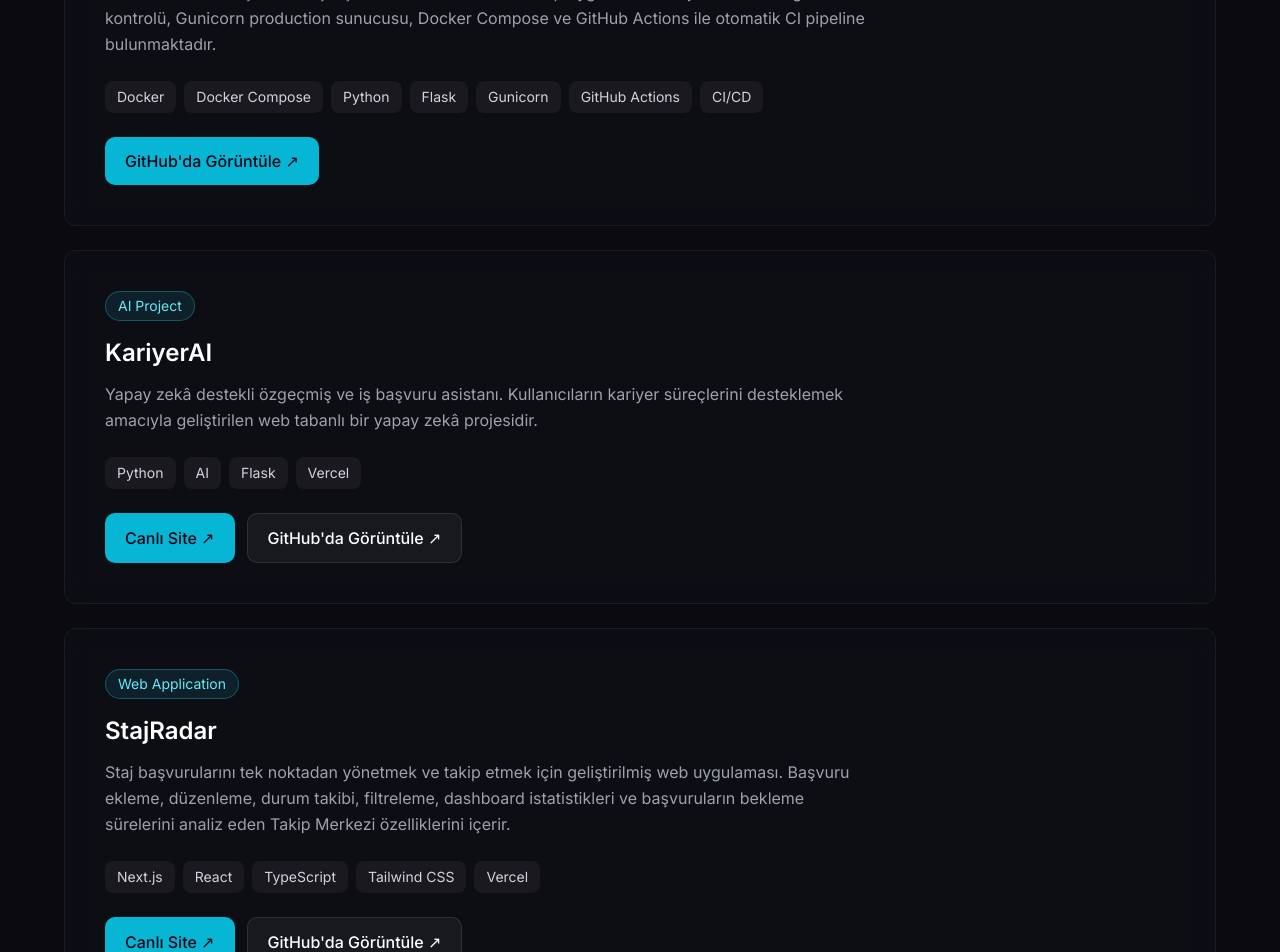
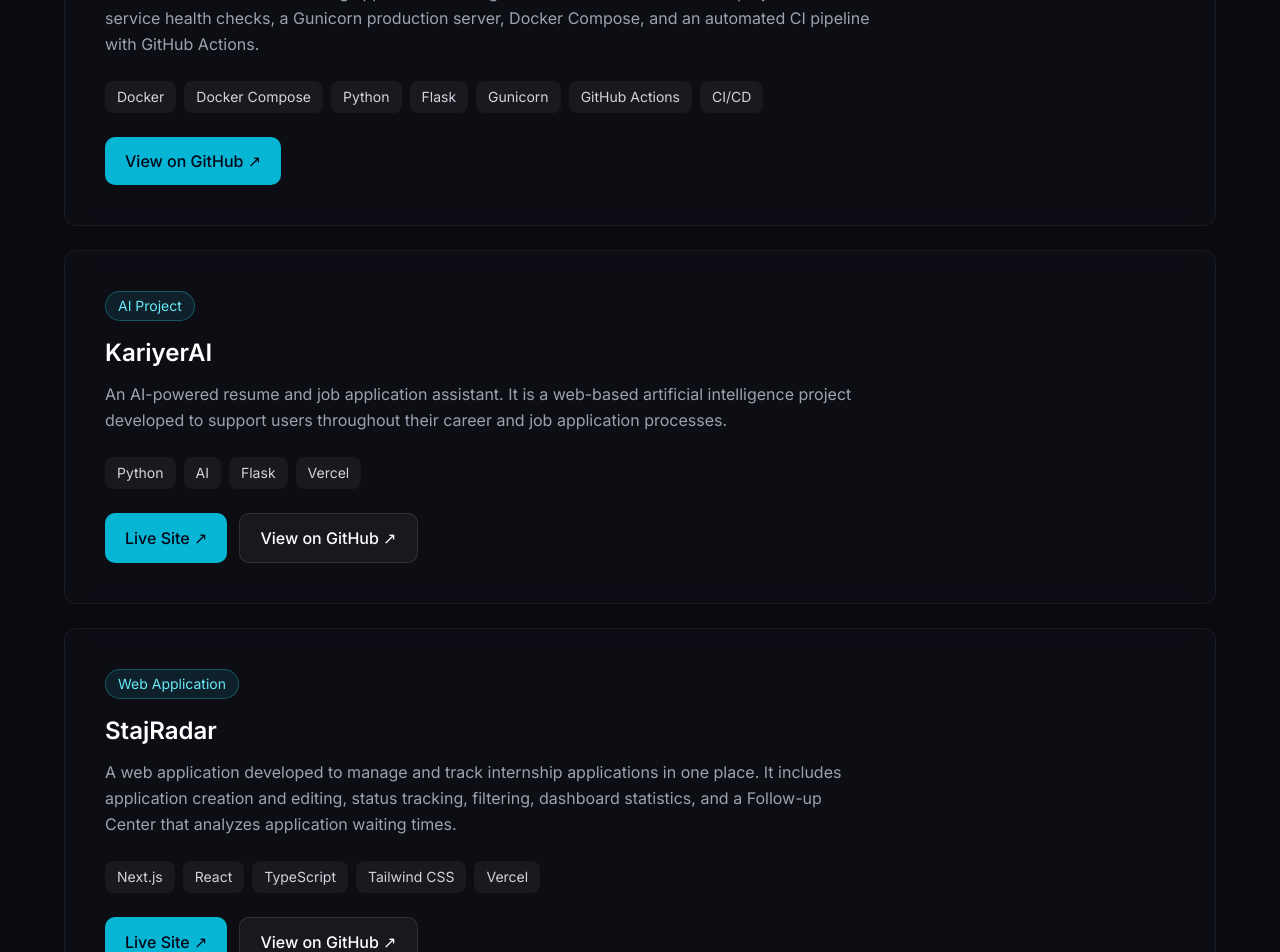
Before and after one commit to muhammeduveysarik/muhammed-uveys-arik-portfolio, a Next.js app: page / in a window 1280 px wide. Shown: the part 2780-3732 px from the top of the page. Built offline with nearby package versions, Linux system fonts and the light colour scheme; no server answers.

Commit message:
Update projects.tsx

```diff
--- a/app/components/projects.tsx
+++ b/app/components/projects.tsx
@@ -1,21 +1,93 @@
-import SectionWrapper from "./section-wrapper"
+'use client'
+
+import { useEffect, useState } from 'react'
+import SectionWrapper from './section-wrapper'
+
+type Language = 'en' | 'tr'
+
+const content = {
+  en: {
+    heading: 'Projects',
+
+    devopsType: 'DevOps Project',
+    devopsDescription:
+      'A Flask-based status monitoring application running inside a Docker container. The project includes service health checks, a Gunicorn production server, Docker Compose, and an automated CI pipeline with GitHub Actions.',
+
+    kariyerType: 'AI Project',
+    kariyerDescription:
+      'An AI-powered resume and job application assistant. It is a web-based artificial intelligence project developed to support users throughout their career and job application processes.',
+
+    stajType: 'Web Application',
+    stajDescription:
+      'A web application developed to manage and track internship applications in one place. It includes application creation and editing, status tracking, filtering, dashboard statistics, and a Follow-up Center that analyzes application waiting times.',
+
+    liveSite: 'Live Site ↗',
+    github: 'View on GitHub ↗',
+  },
+
+  tr: {
+    heading: 'Projeler',
+
+    devopsType: 'DevOps Projesi',
+    devopsDescription:
+      'Docker container içerisinde çalışan Flask tabanlı durum takip uygulaması. Projede servis sağlık kontrolü, Gunicorn production sunucusu, Docker Compose ve GitHub Actions ile otomatik CI pipeline bulunmaktadır.',
+
+    kariyerType: 'Yapay Zekâ Projesi',
+    kariyerDescription:
+      'Yapay zekâ destekli özgeçmiş ve iş başvuru asistanı. Kullanıcıların kariyer süreçlerini desteklemek amacıyla geliştirilen web tabanlı bir yapay zekâ projesidir.',
+
+    stajType: 'Web Uygulaması',
+    stajDescription:
+      'Staj başvurularını tek noktadan yönetmek ve takip etmek için geliştirilmiş web uygulaması. Başvuru ekleme, düzenleme, durum takibi, filtreleme, dashboard istatistikleri ve başvuruların bekleme sürelerini analiz eden Takip Merkezi özelliklerini içerir.',
+
+    liveSite: 'Canlı Site ↗',
+    github: "GitHub'da Görüntüle ↗",
+  },
+}
 
 export default function Projects() {
+  const [language, setLanguage] = useState<Language>('en')
+
+  useEffect(() => {
+    const savedLanguage = localStorage.getItem('language')
+
+    if (savedLanguage === 'en' || savedLanguage === 'tr') {
+      setLanguage(savedLanguage)
+    }
+
+    const handleLanguageChange = (event: Event) => {
+      const customEvent = event as CustomEvent<Language>
+      setLanguage(customEvent.detail)
+    }
+
+    window.addEventListener('languageChange', handleLanguageChange)
+
+    return () => {
+      window.removeEventListener('languageChange', handleLanguageChange)
+    }
+  }, [])
+
+  const text = content[language]
+
   return (
     <SectionWrapper id="projects" className="py-24 sm:py-32">
       <div className="max-w-[1200px] mx-auto px-6">
+
         <h2 className="text-3xl sm:text-4xl font-bold tracking-tight mb-10">
-          <span className="gradient-text">Projects</span>
+          <span className="gradient-text">
+            {text.heading}
+          </span>
         </h2>
 
         <div className="flex flex-col gap-6">
 
-          {/* DevOps Project */}
+          {/* DevOps Status Dashboard */}
           <div className="glass-card rounded-xl p-8 sm:p-10">
             <div className="flex flex-col gap-6">
+
               <div>
                 <span className="inline-flex rounded-full border border-cyan-400/30 bg-cyan-400/10 px-3 py-1 text-sm text-cyan-300">
-                  DevOps Project
+                  {text.devopsType}
                 </span>
 
                 <h3 className="mt-4 text-2xl font-semibold text-white">
@@ -23,22 +95,19 @@
                 </h3>
 
                 <p className="mt-3 max-w-3xl text-gray-400 leading-relaxed">
-                  Docker container içerisinde çalışan Flask tabanlı durum takip
-                  uygulaması. Projede servis sağlık kontrolü, Gunicorn production
-                  sunucusu, Docker Compose ve GitHub Actions ile otomatik CI
-                  pipeline bulunmaktadır.
+                  {text.devopsDescription}
                 </p>
               </div>
 
               <div className="flex flex-wrap gap-2">
                 {[
-                  "Docker",
-                  "Docker Compose",
-                  "Python",
-                  "Flask",
-                  "Gunicorn",
-                  "GitHub Actions",
-                  "CI/CD",
+                  'Docker',
+                  'Docker Compose',
+                  'Python',
+                  'Flask',
+                  'Gunicorn',
+                  'GitHub Actions',
+                  'CI/CD',
                 ].map((technology) => (
                   <span
                     key={technology}
@@ -56,18 +125,20 @@
                   rel="noopener noreferrer"
                   className="inline-flex items-center rounded-lg bg-cyan-500 px-5 py-3 font-medium text-slate-950 transition hover:bg-cyan-400"
                 >
-                  GitHub&apos;da Görüntüle ↗
+                  {text.github}
                 </a>
               </div>
+
             </div>
           </div>
 
-          {/* KariyerAI Project */}
+          {/* KariyerAI */}
           <div className="glass-card rounded-xl p-8 sm:p-10">
             <div className="flex flex-col gap-6">
+
               <div>
                 <span className="inline-flex rounded-full border border-cyan-400/30 bg-cyan-400/10 px-3 py-1 text-sm text-cyan-300">
-                  AI Project
+                  {text.kariyerType}
                 </span>
 
                 <h3 className="mt-4 text-2xl font-semibold text-white">
@@ -75,18 +146,16 @@
                 </h3>
 
                 <p className="mt-3 max-w-3xl text-gray-400 leading-relaxed">
-                  Yapay zekâ destekli özgeçmiş ve iş başvuru asistanı.
-                  Kullanıcıların kariyer süreçlerini desteklemek amacıyla
-                  geliştirilen web tabanlı bir yapay zekâ projesidir.
+                  {text.kariyerDescription}
                 </p>
               </div>
 
               <div className="flex flex-wrap gap-2">
                 {[
-                  "Python",
-                  "AI",
-                  "Flask",
-                  "Vercel",
+                  'Python',
+                  'AI',
+                  'Flask',
+                  'Vercel',
                 ].map((technology) => (
                   <span
                     key={technology}
@@ -98,13 +167,14 @@
               </div>
 
               <div className="flex flex-wrap gap-3">
+
                 <a
                   href="https://kariyerai.vercel.app"
                   target="_blank"
                   rel="noopener noreferrer"
                   className="inline-flex items-center rounded-lg bg-cyan-500 px-5 py-3 font-medium text-slate-950 transition hover:bg-cyan-400"
                 >
-                  Canlı Site ↗
+                  {text.liveSite}
                 </a>
 
                 <a
@@ -113,18 +183,20 @@
                   rel="noopener noreferrer"
                   className="inline-flex items-center rounded-lg border border-white/10 bg-white/5 px-5 py-3 font-medium text-white transition hover:bg-white/10"
                 >
-                  GitHub&apos;da Görüntüle ↗
+                  {text.github}
                 </a>
+
               </div>
             </div>
           </div>
 
-          {/* StajRadar Project */}
+          {/* StajRadar */}
           <div className="glass-card rounded-xl p-8 sm:p-10">
             <div className="flex flex-col gap-6">
+
               <div>
                 <span className="inline-flex rounded-full border border-cyan-400/30 bg-cyan-400/10 px-3 py-1 text-sm text-cyan-300">
-                  Web Application
+                  {text.stajType}
                 </span>
 
                 <h3 className="mt-4 text-2xl font-semibold text-white">
@@ -132,21 +204,17 @@
                 </h3>
 
                 <p className="mt-3 max-w-3xl text-gray-400 leading-relaxed">
-                  Staj başvurularını tek noktadan yönetmek ve takip etmek için
-                  geliştirilmiş web uygulaması. Başvuru ekleme, düzenleme,
-                  durum takibi, filtreleme, dashboard istatistikleri ve
-                  başvuruların bekleme sürelerini analiz eden Takip Merkezi
-                  özelliklerini içerir.
+                  {text.stajDescription}
                 </p>
               </div>
 
               <div className="flex flex-wrap gap-2">
                 {[
-                  "Next.js",
-                  "React",
-                  "TypeScript",
-                  "Tailwind CSS",
-                  "Vercel",
+                  'Next.js',
+                  'React',
+                  'TypeScript',
+                  'Tailwind CSS',
+                  'Vercel',
                 ].map((technology) => (
                   <span
                     key={technology}
@@ -158,13 +226,14 @@
               </div>
 
               <div className="flex flex-wrap gap-3">
+
                 <a
                   href="https://stajradar.vercel.app"
                   target="_blank"
                   rel="noopener noreferrer"
                   className="inline-flex items-center rounded-lg bg-cyan-500 px-5 py-3 font-medium text-slate-950 transition hover:bg-cyan-400"
                 >
-                  Canlı Site ↗
+                  {text.liveSite}
                 </a>
 
                 <a
@@ -173,8 +242,9 @@
                   rel="noopener noreferrer"
                   className="inline-flex items-center rounded-lg border border-white/10 bg-white/5 px-5 py-3 font-medium text-white transition hover:bg-white/10"
                 >
-                  GitHub&apos;da Görüntüle ↗
+                  {text.github}
                 </a>
+
               </div>
             </div>
           </div>
```
